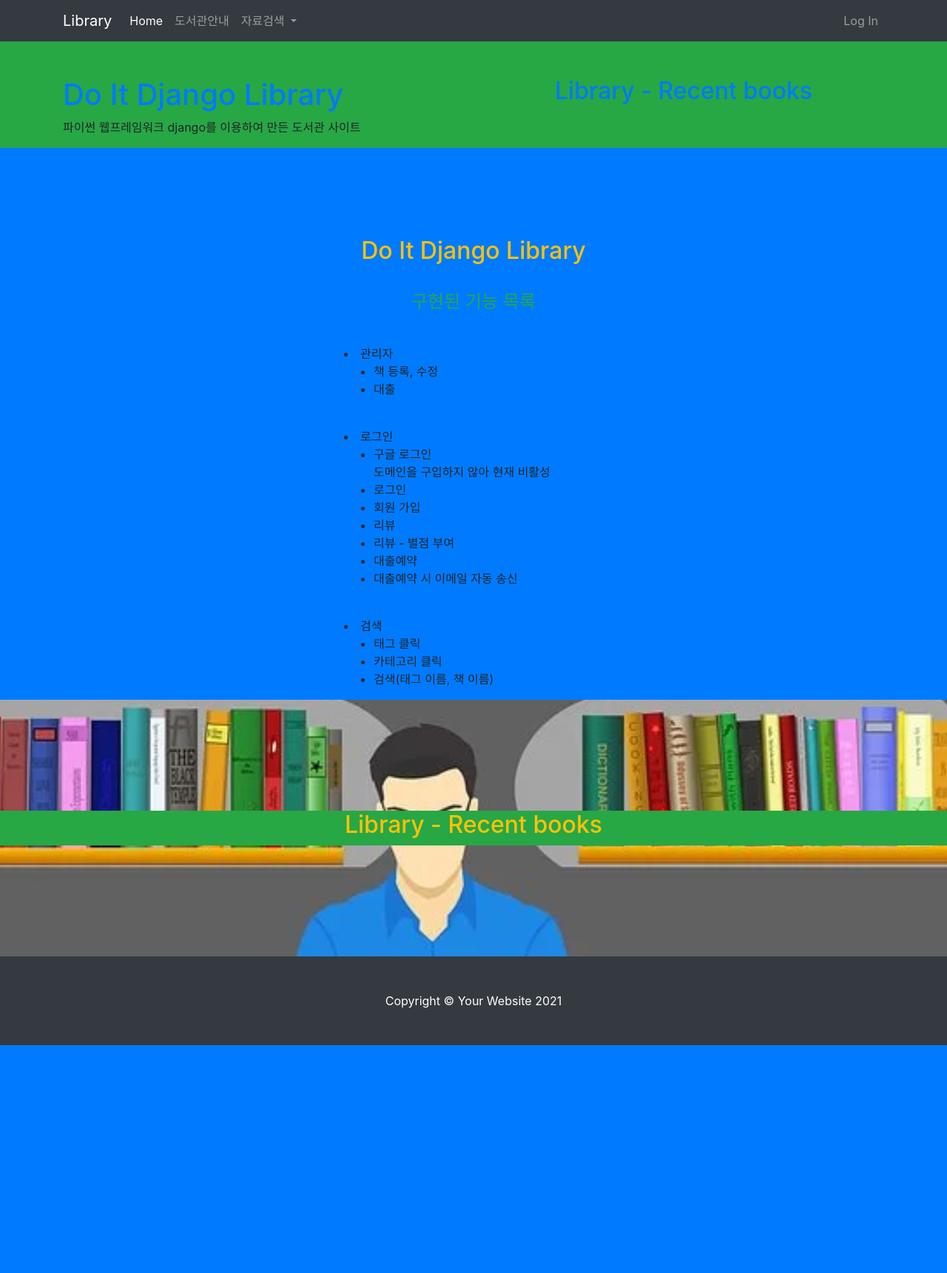
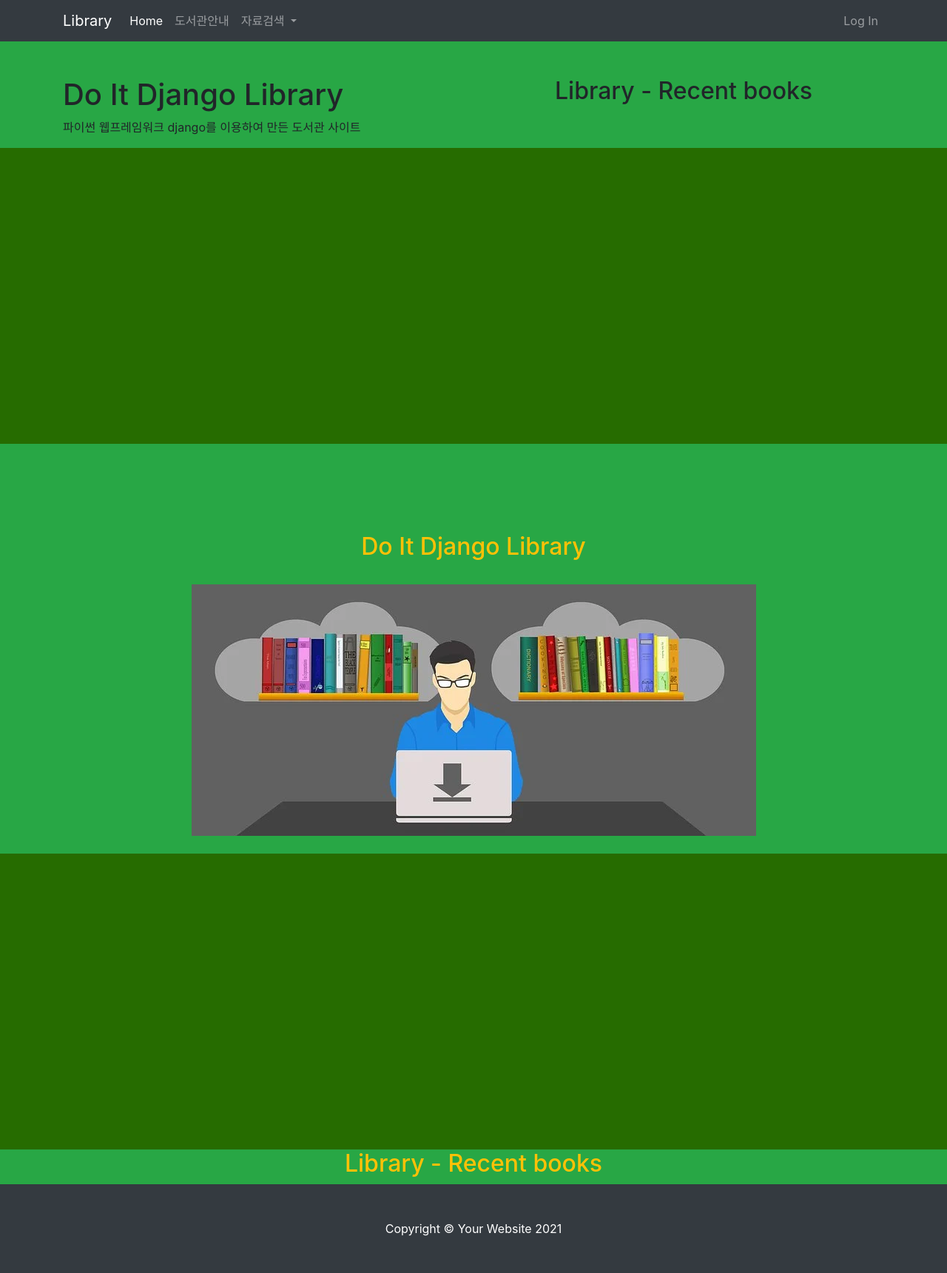
Before and after one commit to gon1107/library_server, a Django app: page / in a window 1280 px wide. Shown: the whole page at 74% size. Before the commit the page ends 1413 px from the top, so only its background shows below. Run offline with Django 3.2, Linux system fonts and the light colour scheme; data that the repository does not hold is empty; some libraries are stand-ins or nearby versions.

Commit message:
배경 색 변경 및 static 데이터 갱신

```diff
--- a/_static/book/js/my-script.js
+++ b/_static/book/js/my-script.js
@@ -20,6 +20,9 @@
     }
 };
 
+//window.addwindow.addEventListener('DOMContentLoaded', event => {
+//id_stars
+
 window.onload = function() {
     if (getUrlParams().error) {
         let div = document.createElement("div")
@@ -35,6 +38,7 @@
     });
 
     // 별점 버튼 애니메이션 처리
+    if(document.getElementById('id_stars')){
         let stars = document.getElementById('id_stars').getElementsByClassName('star');
 
         for (let star of stars) {
@@ -62,6 +66,7 @@
                 document.getElementById('id_my_score').value = this.dataset.value;
             });
         }
+    }
 
     let reviews = document.querySelectorAll('#review_stars');
 
--- a/_static/book/js/single_pages.js
+++ b/_static/book/js/single_pages.js
@@ -1,4 +1,24 @@
-window.onload = function() {
+window.addEventListener('DOMContentLoaded', event => {
+    // Fixed-top function
+    var fixedTop = function () {
+        const navbarCollapsible = document.body.querySelector('#mainNav');
+        if (!navbarCollapsible) {
+            return;
+        }
+        if (window.scrollY === 0) {
+            navbarCollapsible.classList.remove('fixed-top')
+        } else {
+            navbarCollapsible.classList.add('fixed-top')
+        }
+
+    };
+
+    // fixed-top
+    fixedTop();
+
+    // fixed-top when page is scrolled
+    document.addEventListener('scroll', fixedTop);
+
     let navbar_menus = document.getElementById('navbarSupportedContent').getElementsByClassName('nav-item');
     let href = document.location.href;
 
@@ -10,13 +30,7 @@
             navbar_menus[1].classList.add('active');
         else if(href == base_url + '/book/reservation_list/')
             navbar_menus[2].classList.add('active');
+        else if(href == base_url + '/book/' || href == base_url + '/search/' || href.includes(base_url + '/book/search/'))//href.indexOf(base_url + '/book/search/') != -1
+            navbar_menus[navbar_menus.length-1].classList.add('active');
     }
-
-//    let navbar_dropdown_menus = document.querySelectorAll('#navbarSupportedContent.nav-item dropdown.dropdown-item');
-//    for (let menu of navbar_dropdown_menus ){
-//        if(href == base_url + '/search/')
-//                navbar_dropdown_menus [0].classList.add('active');
-//        else if(href == base_url + '/book/')
-//                navbar_dropdown_menus [1].classList.add('active');
-//    }
-}
+});
--- a/_static/single_pages/css/landing.css
+++ b/_static/single_pages/css/landing.css
@@ -1,6 +1,7 @@
 @media screen {
     body {
-        background: url('/static/single_pages/images/home_books.png') no-repeat center center fixed;
+        //background: url('/static/single_pages/images/home_books.png') no-repeat center center fixed;
+        background-color: #266c00;
         -webkit-background-size: cover;
         -moz-background-size: cover;
         background-size: cover;
@@ -15,9 +16,13 @@
 }
 
 section {
-    margin-bottom: 150px;
+    margin-top: 400px;
 }
 
 .card {
-    background-color: rgba(0, 100, 50, 1);
+    background-color: rgba(0, 130, 50, 1);
 }
+
+a {
+    color: inherit;
+}
--- a/single_pages/templates/single_pages/index.html
+++ b/single_pages/templates/single_pages/index.html
@@ -44,7 +44,7 @@
     </div>
 </header>
 
-<section class="bg-primary" id="library">
+<section class="bg-success" id="library">
     </br>
     </br>
     </br>
@@ -52,46 +52,10 @@
     </br>
     <h2 class="text-center text-warning">Do It Django Library</h2>
     </br>
-    <div class="container">
-        <div class="row">
-            <div class="col-lg-4">
-            </div>
-            <div class="col-lg-4">
-                <div class="function_list">
-                    <p class="text-success text-center" style="font-size: 1.5em;">구현된 기능 목록</p>
-                    </br
-                    <ul>
-                        <li>관리자</li>
-                        <ul>
-                            <li>책 등록, 수정</li>
-                            <li>대출</li>
-                        </ul>
-                        </br>
-                        <li>로그인</li>
-                        <ul>
-                            <li>구글 로그인</li>
-                            도메인을 구입하지 않아 현재 비활성
-                            <li>로그인</li>
-                            <li>회원 가입</li>
-                            <li>리뷰</li>
-                            <li>리뷰 - 별점 부여</li>
-                            <li>대출예약</li>
-                            <li>대출예약 시 이메일 자동 송신</li>
-                        </ul>
-                        </br>
-                        <li>검색</li>
-                        <ul>
-                            <li>태그 클릭</li>
-                            <li>카테고리 클릭</li>
-                            <li>검색(태그 이름, 책 이름)</li>
-                        </ul>
-                    </ul>
-                </div>
-            </div>
-            <div class="col-lg-4">
-            </div>
-        </div>
+    <div style="text-align: center;">
+        <img src="/static/single_pages/images/home_books.png">
     </div>
+    </br>
 </section>
 
 <section class="bg-success" id="recent_books">
@@ -150,10 +114,7 @@
     </div>
 </section>
 
-
-
 {% include 'book/footer.html' %}
-
 
 <script src="https://code.jquery.com/jquery-3.5.1.slim.min.js" integrity="sha384-DfXdz2htPH0lsSSs5nCTpuj/zy4C+OGpamoFVy38MVBnE+IbbVYUew+OrCXaRkfj" crossorigin="anonymous"></script>
 <script src="https://cdn.jsdelivr.net/npm/popper.js@1.16.1/dist/umd/popper.min.js" integrity="sha384-9/reFTGAW83EW2RDu2S0VKaIzap3H66lZH81PoYlFhbGU+6BZp6G7niu735Sk7lN" crossorigin="anonymous"></script>
```
Also changed, not shown: _static/single_pages/css/about_me.css (+7 -0 lines), book/static/single_pages/css/about_me.css (+7 -0 lines), book/static/single_pages/css/landing.css (+2 -8 lines), _static/single_pages/css/search.css (added). Lines whose indentation alone changed are shown as unchanged.
